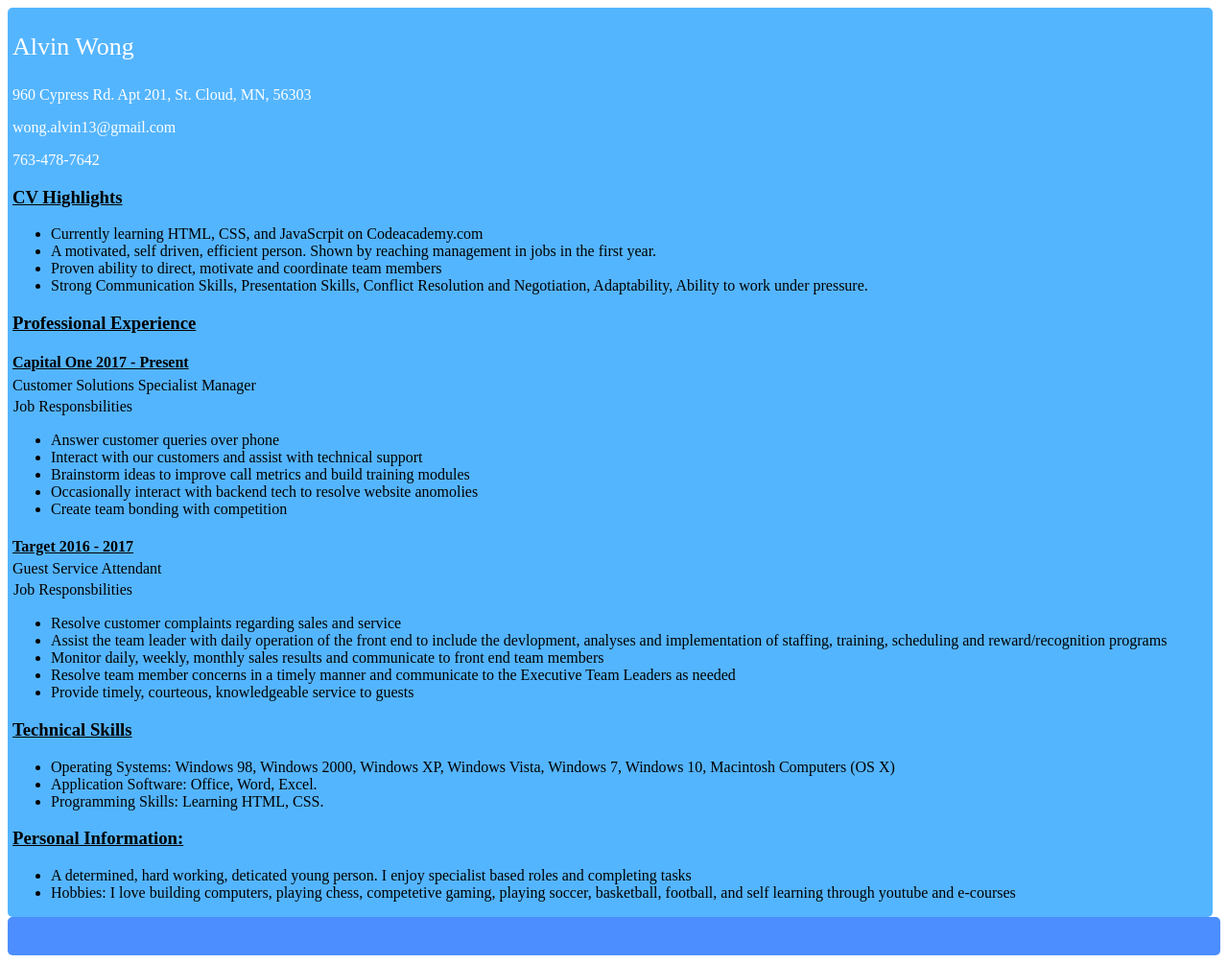
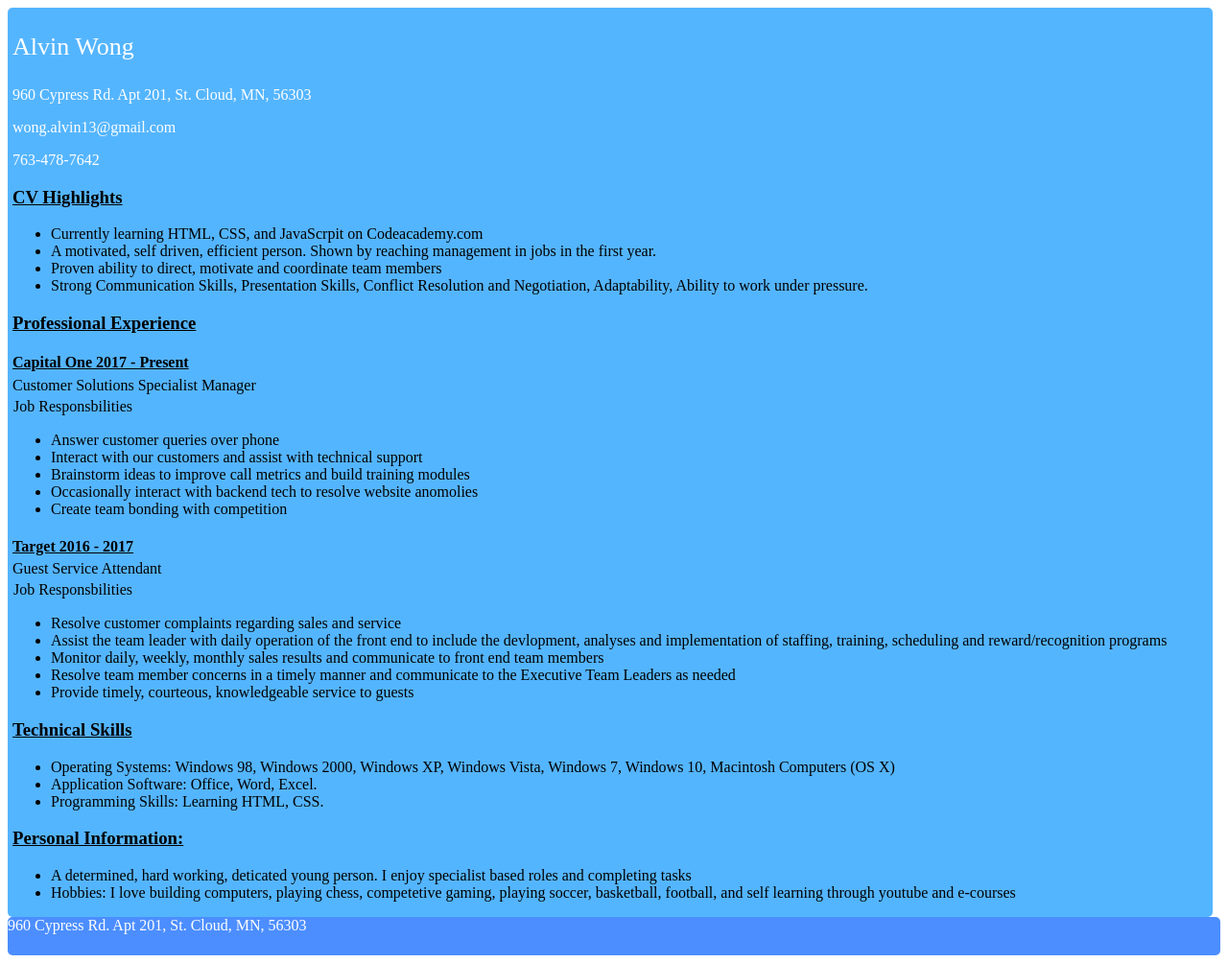
Before and after one commit to AlvinWong13/alvinwong13.github.io, a plain HTML site: page Resume.html in a window 1280 px wide. Shown: the whole page at 96% size. Drawn offline with Linux system fonts and the light colour scheme; files that its build step writes are made by us from their sources; files whose address does not match are found by name.

Commit message:
Update Resume.html

```diff
--- a/Resume.html
+++ b/Resume.html
@@ -60,6 +60,6 @@
                 <span id="course-name">Hobbies:</span> I love building computers, playing chess, competetive gaming, playing soccer, basketball, football, and self learning through youtube and e-courses</li> </ul>
             </p>
      </div>
-     <div id="footer"></div>
+     <div id="footer"><p id="address">960 Cypress Rd. Apt 201, St. Cloud, MN, 56303</p></div>
     </body>
 </html>
```
